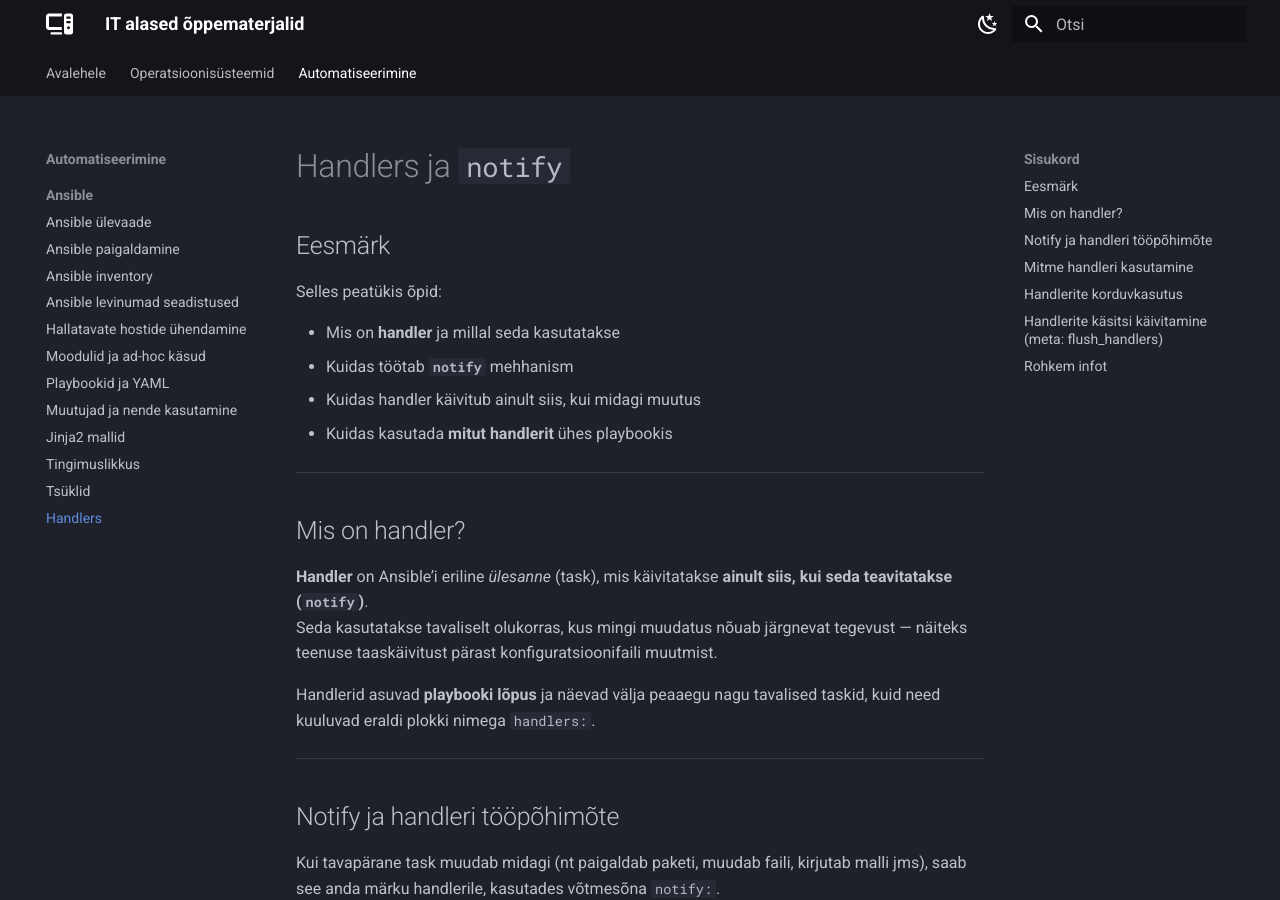
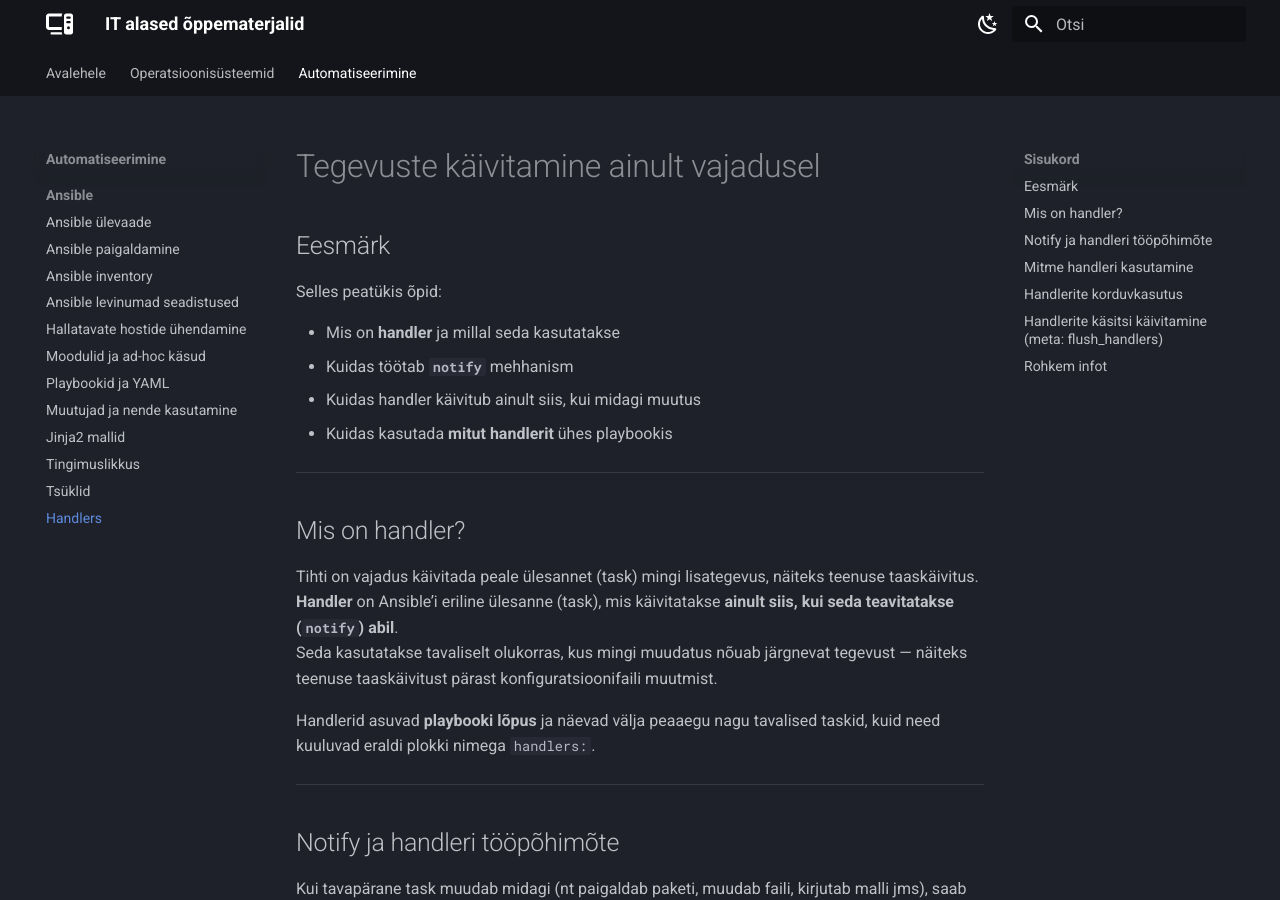
Before and after one commit to priitpaap/priitpaap.github.io, an MkDocs documentation site: the page built from docs/ansible/ansiblehandlers.md, in a window 1280 px wide and 900 px high. Built offline with MkDocs 1.6.1 and Material for MkDocs 9.7.7, drawn with Linux system fonts in a browser that asks for light colours.

Commit message:
Update ansiblehandlers.md

```diff
--- a/docs/ansible/ansiblehandlers.md
+++ b/docs/ansible/ansiblehandlers.md
@@ -1,4 +1,4 @@
-# Handlers ja `notify`
+# Tegevuste käivitamine ainult vajadusel
 
 ## Eesmärk
 
@@ -13,7 +13,7 @@
 
 ## Mis on handler?
 
-**Handler** on Ansible’i eriline *ülesanne* (task), mis käivitatakse **ainult siis, kui seda teavitatakse (`notify`)**.
+Tihti on vajadus käivitada peale ülesannet (task) mingi lisategevus, näiteks teenuse taaskäivitus. **Handler** on Ansible’i eriline ülesanne (task), mis käivitatakse **ainult siis, kui seda teavitatakse (`notify`) abil**.
 Seda kasutatakse tavaliselt olukorras, kus mingi muudatus nõuab järgnevat tegevust — näiteks teenuse taaskäivitust pärast konfiguratsioonifaili muutmist.
 
 Handlerid asuvad **playbooki lõpus** ja näevad välja peaaegu nagu tavalised taskid, kuid need kuuluvad eraldi plokki nimega `handlers:`.
```
